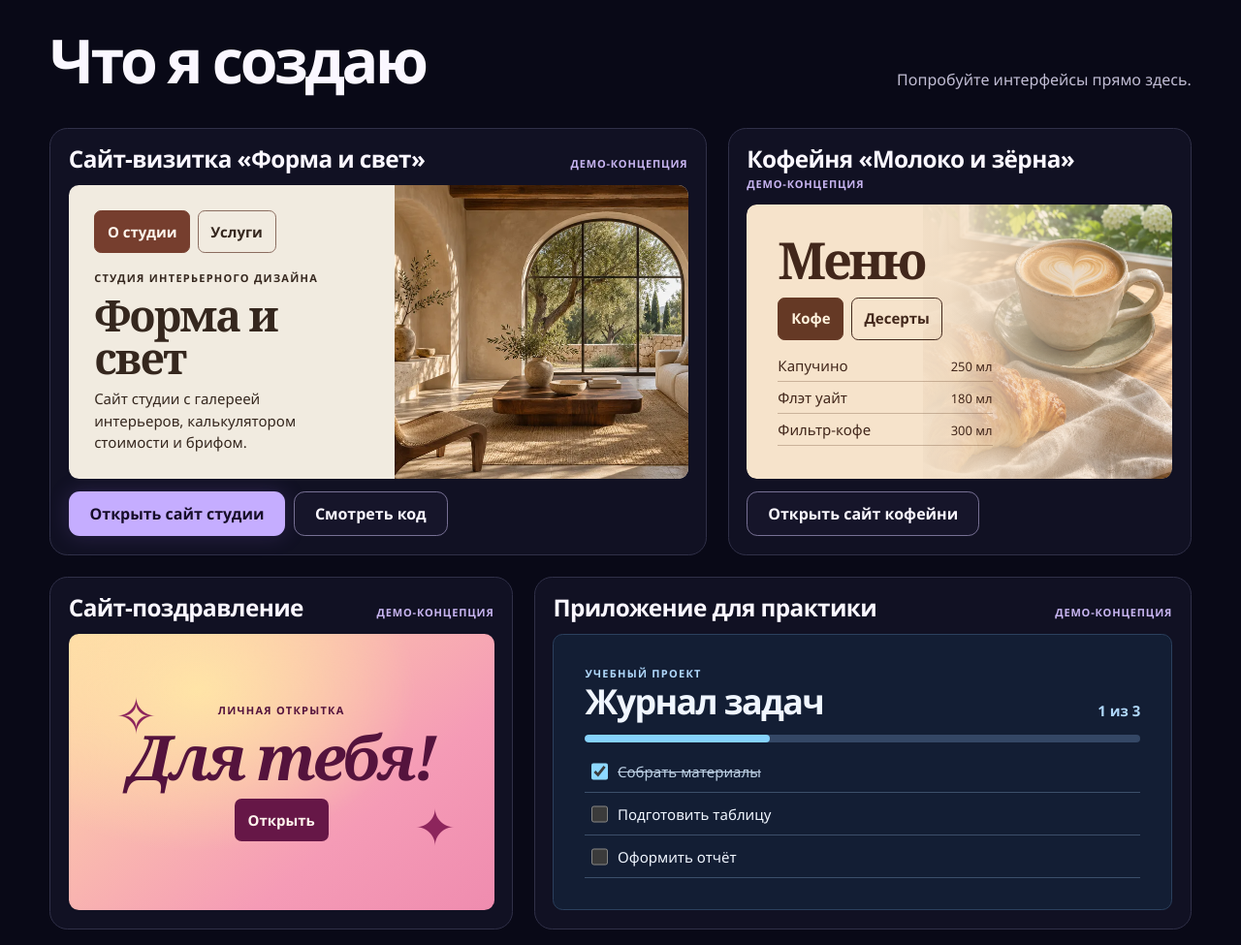
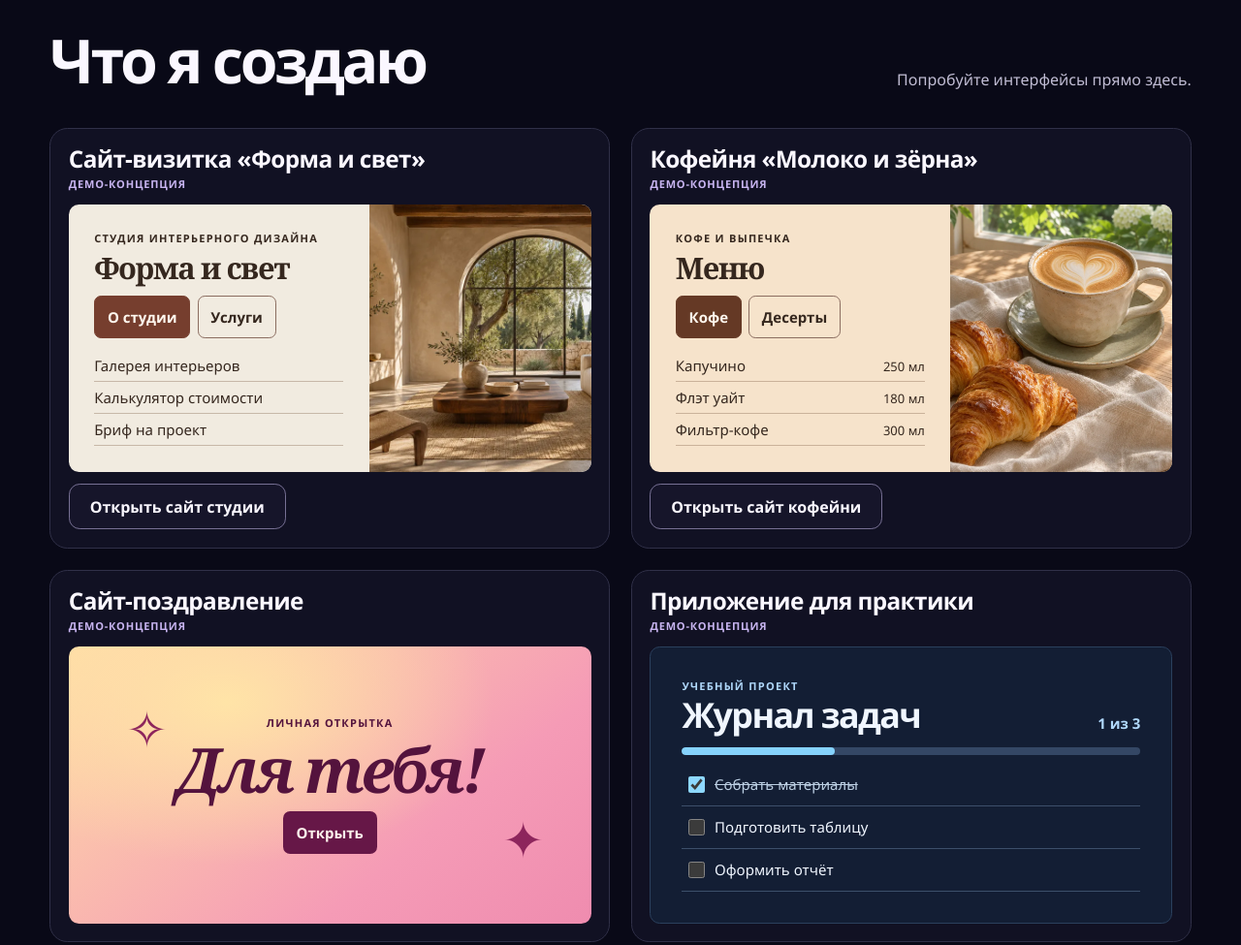
Before and after one commit to MatriX-VAC/matrix-vac-portfolio, a plain HTML site: page index.html in a window 1280 px wide. Shown: the part 860-1835 px from the top of the page at 97% size. Drawn offline with Linux system fonts and the light colour scheme.

Commit message:
Выровнять карточки и привести превью к общей композиции

```diff
--- a/index.html
+++ b/index.html
@@ -53,53 +53,53 @@
       <div class="demo-grid">
         <article class="demo demo-profile" id="forma-i-svet" aria-labelledby="forma-i-svet-title">
           <header class="demo-heading"><h3 id="forma-i-svet-title">Сайт-визитка «Форма и свет»</h3><span>Демо-концепция</span></header>
-          <fieldset class="preview profile-preview">
+          <fieldset class="preview project-preview profile-preview">
             <legend class="visually-hidden">Раздел сайта студии «Форма и свет»</legend>
             <input class="visually-hidden" type="radio" id="profile-about" name="profile" checked>
             <input class="visually-hidden" type="radio" id="profile-services" name="profile">
-            <div class="profile-layout">
-              <div class="profile-content">
-                <div class="switch profile-switch">
+            <div class="project-layout">
+              <div class="project-content">
+                <p class="demo-label">Студия интерьерного дизайна</p>
+                <strong class="project-title">Форма и свет</strong>
+                <div class="switch">
                   <label for="profile-about">О студии</label>
                   <label for="profile-services">Услуги</label>
                 </div>
-                <div class="profile-about panel">
-                  <p class="demo-label">Студия интерьерного дизайна</p>
-                  <strong>Форма и свет</strong>
-                  <p>Сайт студии с галереей интерьеров, калькулятором стоимости и брифом.</p>
-                </div>
-                <div class="profile-services panel">
-                  <p class="demo-label">Студия интерьерного дизайна</p>
-                  <strong>Услуги</strong>
-                  <p>Дизайн квартир, домов и коммерческих пространств.</p>
+                <div class="project-panels">
+                  <ul class="project-list profile-about"><li>Галерея интерьеров</li><li>Калькулятор стоимости</li><li>Бриф на проект</li></ul>
+                  <ul class="project-list profile-services"><li>Дизайн квартир</li><li>Дизайн домов</li><li>Коммерческие интерьеры</li></ul>
                 </div>
               </div>
-              <img class="interiors-cover" src="forma-i-svet-cover.webp" alt="Солнечная гостиная с арочным окном и деревянным столом" width="720" height="600" loading="lazy" decoding="async">
+              <img class="project-cover interiors-cover" src="forma-i-svet-cover.webp" alt="Солнечная гостиная с арочным окном и деревянным столом" width="720" height="600" loading="lazy" decoding="async">
             </div>
           </fieldset>
-          <div class="interiors-links">
-            <a class="button button-primary" href="https://matrix-vac.github.io/forma-i-svet/">Открыть сайт студии</a>
-            <a class="button button-secondary" href="https://github.com/MatriX-VAC/forma-i-svet">Смотреть код</a>
-          </div>
+          <a class="button button-secondary project-link" href="https://matrix-vac.github.io/forma-i-svet/">Открыть сайт студии</a>
         </article>
 
         <article class="demo demo-coffee">
           <header class="demo-heading"><h3>Кофейня «Молоко и зёрна»</h3><span>Демо-концепция</span></header>
-          <fieldset class="preview coffee-preview">
+          <fieldset class="preview project-preview coffee-preview">
             <legend class="visually-hidden">Категория меню кофейни</legend>
-            <strong class="coffee-title">Меню</strong>
             <input class="visually-hidden" type="radio" id="menu-coffee" name="menu" checked>
             <input class="visually-hidden" type="radio" id="menu-desserts" name="menu">
-            <div class="switch coffee-switch">
-              <label for="menu-coffee">Кофе</label>
-              <label for="menu-desserts">Десерты</label>
+            <div class="project-layout">
+              <div class="project-content">
+                <p class="demo-label">Кофе и выпечка</p>
+                <strong class="project-title">Меню</strong>
+                <div class="switch">
+                  <label for="menu-coffee">Кофе</label>
+                  <label for="menu-desserts">Десерты</label>
+                </div>
+                <div class="project-panels">
+                  <ul class="project-list menu-coffee"><li>Капучино <span>250 мл</span></li><li>Флэт уайт <span>180 мл</span></li><li>Фильтр-кофе <span>300 мл</span></li></ul>
+                  <ul class="project-list menu-desserts"><li>Лимонный тарт <span>95 г</span></li><li>Брауни <span>80 г</span></li><li>Чизкейк <span>120 г</span></li></ul>
+                </div>
+              </div>
+              <img class="project-cover coffee-cover" src="milk-and-beans.webp" alt="Капучино и круассаны на столе у окна" width="1000" height="1100" loading="lazy" decoding="async">
             </div>
-            <ul class="menu-list menu-coffee panel"><li>Капучино <span>250 мл</span></li><li>Флэт уайт <span>180 мл</span></li><li>Фильтр-кофе <span>300 мл</span></li></ul>
-            <ul class="menu-list menu-desserts panel"><li>Лимонный тарт <span>95 г</span></li><li>Брауни <span>80 г</span></li><li>Чизкейк <span>120 г</span></li></ul>
           </fieldset>
-          <a class="button button-secondary coffee-link" href="https://matrix-vac.github.io/milk-and-beans-cafe/">Открыть сайт кофейни</a>
+          <a class="button button-secondary project-link" href="https://matrix-vac.github.io/milk-and-beans-cafe/">Открыть сайт кофейни</a>
         </article>
-
         <article class="demo demo-greeting">
           <header class="demo-heading"><h3>Сайт-поздравление</h3><span>Демо-концепция</span></header>
           <div class="preview greeting-preview">
--- a/styles.css
+++ b/styles.css
@@ -154,7 +154,7 @@ h1 em { font-style: normal; color: #d4baff; background: linear-gradient(100deg,
 h2 { font-size: clamp(2.35rem, 4.9vw, 4.4rem); letter-spacing: -.055em; }
 .section-heading { display: flex; align-items: end; justify-content: space-between; gap: .75rem 2rem; flex-wrap: wrap; margin-bottom: clamp(1.4rem, 3vw, 2.35rem); }
 .section-heading p, .about p { color: var(--muted); }
-.demo-grid { display: grid; grid-template-columns: repeat(12, minmax(0, 1fr)); gap: clamp(.9rem, 1.7vw, 1.4rem); }
+.demo-grid { display: grid; grid-template-columns: repeat(2, minmax(0, 1fr)); gap: clamp(.9rem, 1.7vw, 1.4rem); }
 .demo {
   --focus: #ffedff;
   min-width: 0;
@@ -168,13 +168,13 @@ h2 { font-size: clamp(2.35rem, 4.9vw, 4.4rem); letter-spacing: -.055em; }
   transition: border-color 180ms ease, box-shadow 180ms ease;
 }
 .demo:focus-within { border-color: #8b78b7; }
-.demo-profile, .demo-app { grid-column: span 7; }
-.demo-coffee, .demo-greeting { grid-column: span 5; }
-.demo-heading { display: flex; align-items: baseline; justify-content: space-between; flex-wrap: wrap; gap: .35rem .8rem; }
+.demo-heading { display: grid; align-content: start; gap: .35rem; }
 .demo-heading h3 { font-size: clamp(1.2rem, 1.9vw, 1.65rem); letter-spacing: -.025em; }
 .demo-heading span { color: #c8b5f1; font-size: .6875rem; letter-spacing: .075em; }
-.interiors-links { display: flex; flex-wrap: wrap; gap: .55rem; }
-.interiors-links .button { min-height: 2.75rem; }
+@supports (grid-template-rows: subgrid) {
+  .demo { grid-row: span 2; grid-template-rows: subgrid; }
+  .demo-profile, .demo-coffee { grid-row: span 3; }
+}
 .preview {
   position: relative;
   isolation: isolate;
@@ -199,42 +199,43 @@ h2 { font-size: clamp(2.35rem, 4.9vw, 4.4rem); letter-spacing: -.055em; }
   cursor: pointer;
 }
 .switch label:hover, .greeting summary:hover { text-decoration: underline; text-underline-offset: .2em; }
-.profile-services, .menu-desserts { display: none; }
-#profile-services:checked ~ .profile-layout .profile-about, #menu-desserts:checked ~ .menu-coffee { display: none; }
-#profile-services:checked ~ .profile-layout .profile-services, #menu-desserts:checked ~ .menu-desserts { display: block; }
-#profile-about:focus-visible ~ .profile-layout label[for="profile-about"],
-#profile-services:focus-visible ~ .profile-layout label[for="profile-services"],
-#menu-coffee:focus-visible ~ .switch label[for="menu-coffee"],
-#menu-desserts:focus-visible ~ .switch label[for="menu-desserts"] { outline: 3px solid var(--demo-focus); outline-offset: 3px; }
-
-.profile-preview { --demo-focus: #642d20; color-scheme: light; color: #35271e; background: #f1ebe0; padding: 0; }
-.profile-layout { display: grid; grid-template-columns: minmax(0, 1fr) minmax(0, .9fr); min-height: 17rem; }
-.profile-content { padding: clamp(1rem, 2.3vw, 1.65rem); }
-.interiors-cover { display: block; width: 100%; height: 100%; object-fit: cover; object-position: 56% 50%; }
-.profile-switch { margin-bottom: 1.15rem; }
-.profile-switch label { border-color: #8b6d60; }
-#profile-about:checked ~ .profile-layout label[for="profile-about"],
-#profile-services:checked ~ .profile-layout label[for="profile-services"] { background: #763e2e; color: #fff7ee; border-color: #763e2e; }
-.profile-content strong { display: block; margin-block: .42rem .6rem; font: 700 clamp(1.7rem, 3.5vw, 3rem)/.98 Georgia, serif; letter-spacing: -.045em; }
-.profile-content p:last-child { max-width: 29ch; }
-
-.coffee-preview {
-  --demo-focus: #45291d;
+.project-preview {
+  --demo-focus: #642d20;
+  --project-accent: #763e2e;
   color-scheme: light;
-  color: #42271b;
-  background:
-    linear-gradient(90deg, #f6e3cb 28%, #f6e3cbee 48%, #f6e3cb28 86%, transparent),
-    url('milk-and-beans.webp') right center / auto 100% no-repeat,
-    #f6e3cb;
+  color: #35271e;
+  background: #f1ebe0;
+  display: grid;
+  padding: 0;
 }
-.coffee-title { display: block; margin-bottom: .85rem; font: 700 clamp(2.25rem, 4.1vw, 3.5rem)/.95 Georgia, serif; letter-spacing: -.065em; }
-.coffee-switch { margin-bottom: .65rem; }
-#menu-coffee:checked ~ .switch label[for="menu-coffee"],
-#menu-desserts:checked ~ .switch label[for="menu-desserts"] { background: #653925; color: #fff3de; border-color: #653925; }
-.menu-list { max-width: min(59%, 19rem); padding: 0; list-style: none; }
-.menu-list li { display: flex; justify-content: space-between; align-items: baseline; flex-wrap: wrap; gap: .05rem .4rem; padding-block: .3rem; border-bottom: 1px solid #69462f50; }
-.menu-list span { white-space: nowrap; font-size: .8125rem; }
-.coffee-link { justify-self: start; min-height: 2.75rem; }
+.coffee-preview { --project-accent: #653925; background: #f6e3cb; }
+.project-layout { display: grid; grid-template-columns: minmax(0, 1.15fr) minmax(0, .85fr); min-height: 17rem; }
+.project-content { min-width: 0; padding: clamp(1rem, 2.3vw, 1.65rem); container-type: inline-size; }
+.project-cover { display: block; width: 100%; height: 0; min-height: 100%; object-fit: cover; }
+.interiors-cover { object-position: 56% 50%; }
+.coffee-cover { object-position: 57% 34%; }
+.project-title { display: block; margin-block: .4rem .85rem; font: 700 1.8rem/1 Georgia, serif; font-size: clamp(1.5rem, 12cqi, 2.55rem); letter-spacing: -.045em; }
+.project-content .switch { margin-bottom: .75rem; }
+.project-content .switch label { border-color: #8b6d60; }
+.project-panels { display: grid; }
+.project-panels > * { grid-area: 1 / 1; }
+.profile-services, .menu-desserts { visibility: hidden; }
+#profile-services:checked ~ .project-layout .profile-about,
+#menu-desserts:checked ~ .project-layout .menu-coffee { visibility: hidden; }
+#profile-services:checked ~ .project-layout .profile-services,
+#menu-desserts:checked ~ .project-layout .menu-desserts { visibility: visible; }
+#profile-about:checked ~ .project-layout label[for="profile-about"],
+#profile-services:checked ~ .project-layout label[for="profile-services"],
+#menu-coffee:checked ~ .project-layout label[for="menu-coffee"],
+#menu-desserts:checked ~ .project-layout label[for="menu-desserts"] { background: var(--project-accent); color: #fff7ee; border-color: var(--project-accent); }
+#profile-about:focus-visible ~ .project-layout label[for="profile-about"],
+#profile-services:focus-visible ~ .project-layout label[for="profile-services"],
+#menu-coffee:focus-visible ~ .project-layout label[for="menu-coffee"],
+#menu-desserts:focus-visible ~ .project-layout label[for="menu-desserts"] { outline: 3px solid var(--demo-focus); outline-offset: 3px; }
+.project-list { padding: 0; list-style: none; }
+.project-list li { display: flex; justify-content: space-between; align-items: baseline; flex-wrap: wrap; gap: .05rem .4rem; padding-block: .3rem; border-bottom: 1px solid #69462f50; }
+.project-list span { white-space: nowrap; font-size: .8125rem; }
+.project-link { justify-self: start; min-inline-size: min(100%, 14rem); min-height: 2.75rem; }
 
 .greeting-preview {
   --focus: #50113e;
@@ -313,8 +314,8 @@ h2 { font-size: clamp(2.35rem, 4.9vw, 4.4rem); letter-spacing: -.055em; }
       radial-gradient(ellipse at 72% 82%, #324dab71, transparent 41%);
   }
   .hero::after { background: linear-gradient(180deg, #080815f2 3%, #0808158f 35%, transparent 64%, transparent 82%, var(--background)); }
-  .demo-profile, .demo-coffee, .demo-greeting, .demo-app { grid-column: span 6; }
-  .profile-layout { grid-template-columns: minmax(0, 1.2fr) minmax(0, .8fr); }
+  .project-layout { grid-template-columns: minmax(0, 1fr); grid-template-rows: auto 1fr; }
+  .project-cover { order: -1; height: auto; min-height: 0; aspect-ratio: 2 / 1; }
 }
 
 @media (max-width: 39rem) {
@@ -326,9 +327,6 @@ h2 { font-size: clamp(2.35rem, 4.9vw, 4.4rem); letter-spacing: -.055em; }
   h1 { font-size: clamp(2.25rem, 11.15vw, 3.7rem); letter-spacing: -.055em; }
   .sky-galaxy { left: 56%; top: 76%; width: 126vw; }
   .demo-grid, .about { grid-template-columns: minmax(0, 1fr); }
-  .demo { grid-column: auto; }
-  .profile-layout { grid-template-columns: minmax(0, 1fr); }
-  .interiors-cover { order: -1; height: auto; aspect-ratio: 8 / 5; }
   .preview { min-height: 16.5rem; }
 }
 
```
Also changed, not shown: 1 other file.
